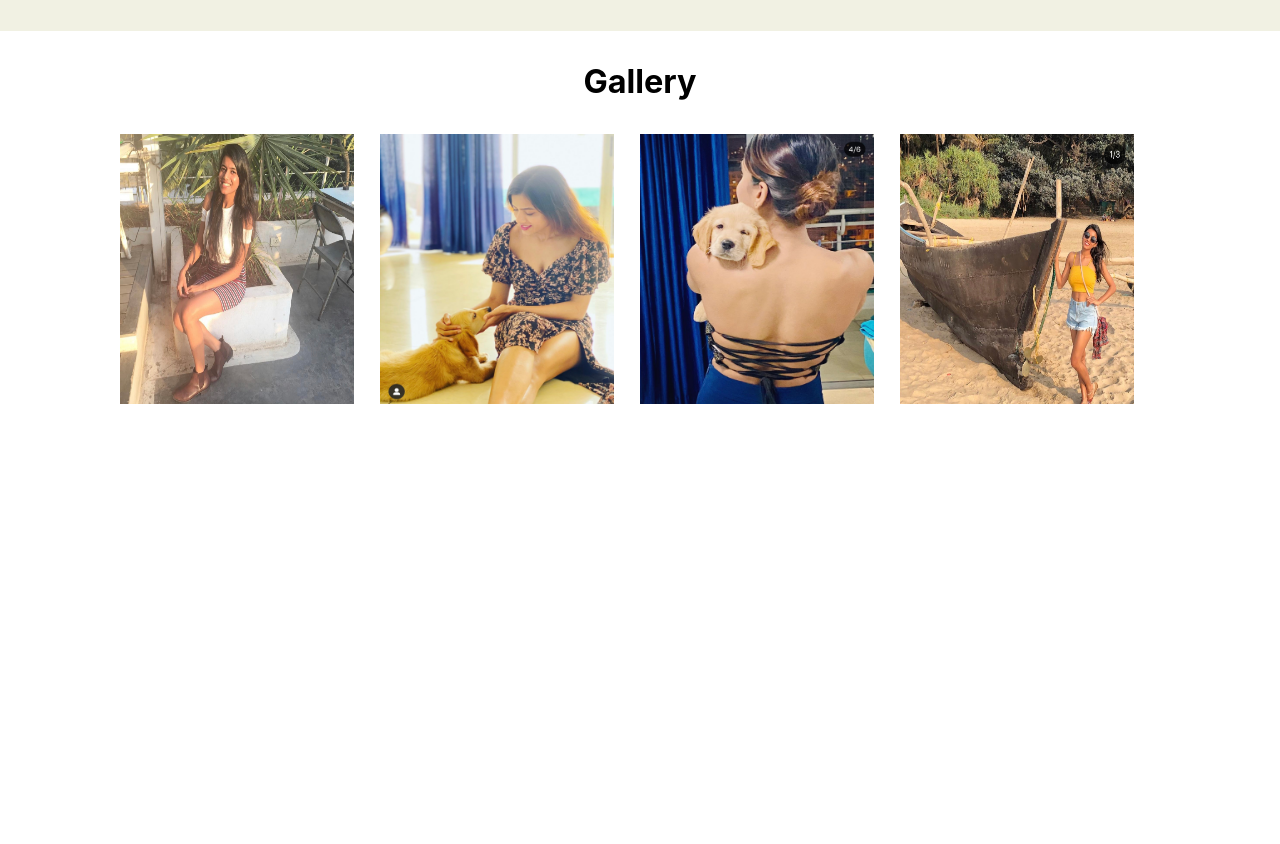
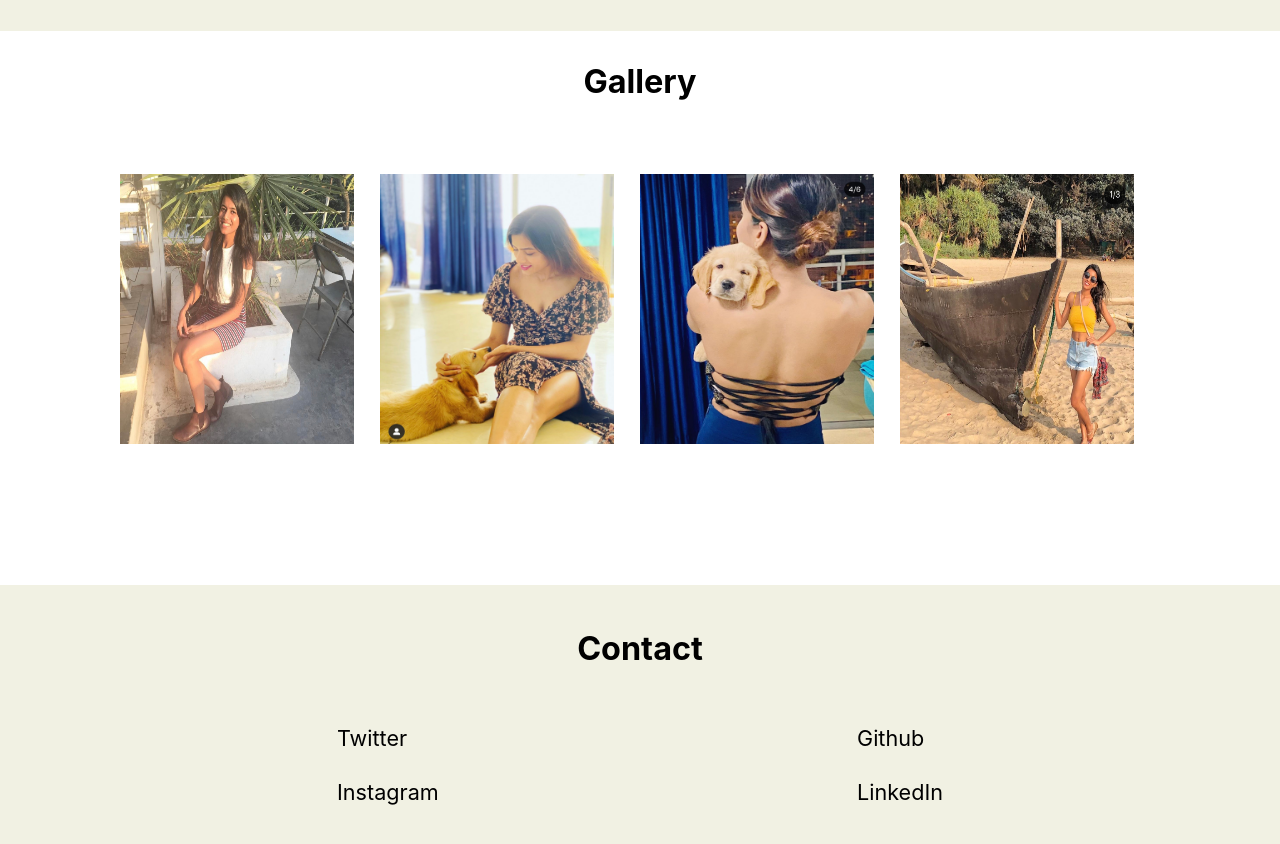
Before and after one commit to ilasahu/ilasahu-blog, a Next.js app: page / in a window 1280 px wide. Shown: the part 1620-2464 px from the top of the page. Before the commit the page ends 2024 px from the top, so only its background shows below. Built offline with nearby package versions, Linux system fonts and the light colour scheme.

Commit message:
contact added

```diff
--- a/components/layout.module.css
+++ b/components/layout.module.css
@@ -29,8 +29,19 @@
   width: 100%;
 }
 
+.fifthFold {
+  background-color: #f1f1e3;
+  height: 300px;
+  width: 100%;
+}
+
 .secondFold {
   height: 150px;
+  width: 100%;
+}
+
+.forthFold {
+  height: 500px;
   width: 100%;
 }
 
@@ -89,6 +100,10 @@
 }
 .pt3 {
   padding-top: 30px;
+}
+
+.pt4 {
+  padding-top: 40px;
 }
 .pt2 {
   padding-top: 20px;
@@ -164,6 +179,10 @@
   margin-left: auto;
 }
 
+.marginRightAuto {
+  margin-right: auto;
+}
+
 .alignItemCenter {
   align-items: center;
 }
--- a/pages/index.js
+++ b/pages/index.js
@@ -105,11 +105,11 @@ export default function Home() {
             </div>
           </>
         </div>
-        <div className={` ${styles.secondFold}`}>
+        <div className={` ${styles.forthFold}`}>
           <>
             <div className={`${styles.container}`}>
               <h2 className={styles.textCenter}>Gallery</h2>
-              <div className={styles.row}>
+              <div className={`${styles.row} ${styles.pt4}`}>
                 <div className={styles.width25}>
                   <img
                     src="/images/ila1.jpg"
@@ -142,6 +142,24 @@ export default function Home() {
             </div>
           </>
         </div>
+
+        <div className={styles.fifthFold}>
+          <>
+            <div className={`${styles.container} `}>
+              <h2 className={`${styles.textCenter} ${styles.pt4}`}>Contact</h2>
+              <div className={`${styles.row}  ${styles.width100}`}>
+                <div className={`  ${styles.marginLeftAuto} ${styles.width50}`}>
+                  <p>Twitter</p>
+                  <p>Instagram</p>
+                </div>
+                <div className={`    ${styles.marginRightAuto}  `}>
+                  <p>Github</p>
+                  <p>LinkedIn</p>
+                </div>
+              </div>
+            </div>
+          </>
+        </div>
       </section>
     </Layout>
   );
```
